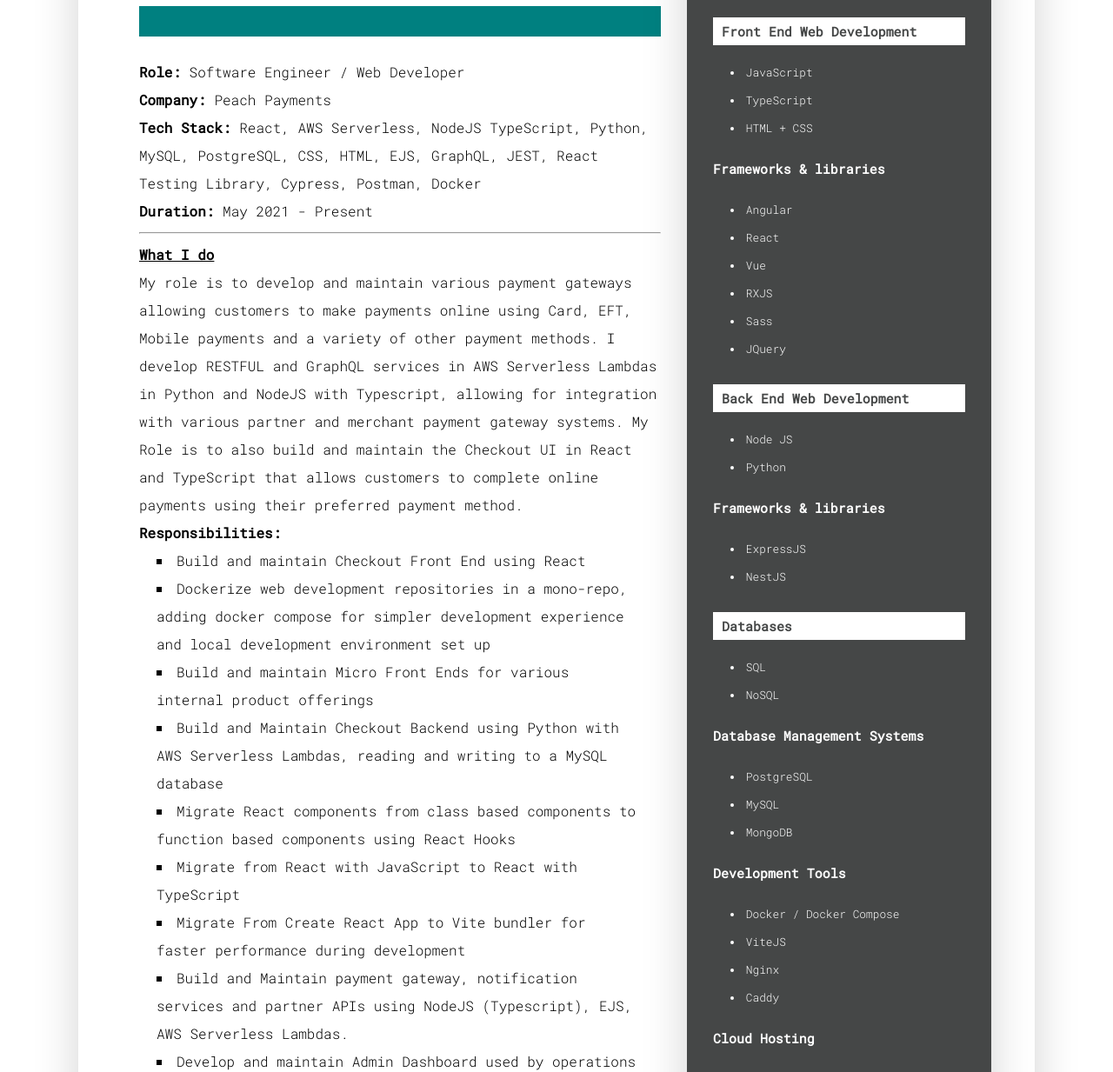
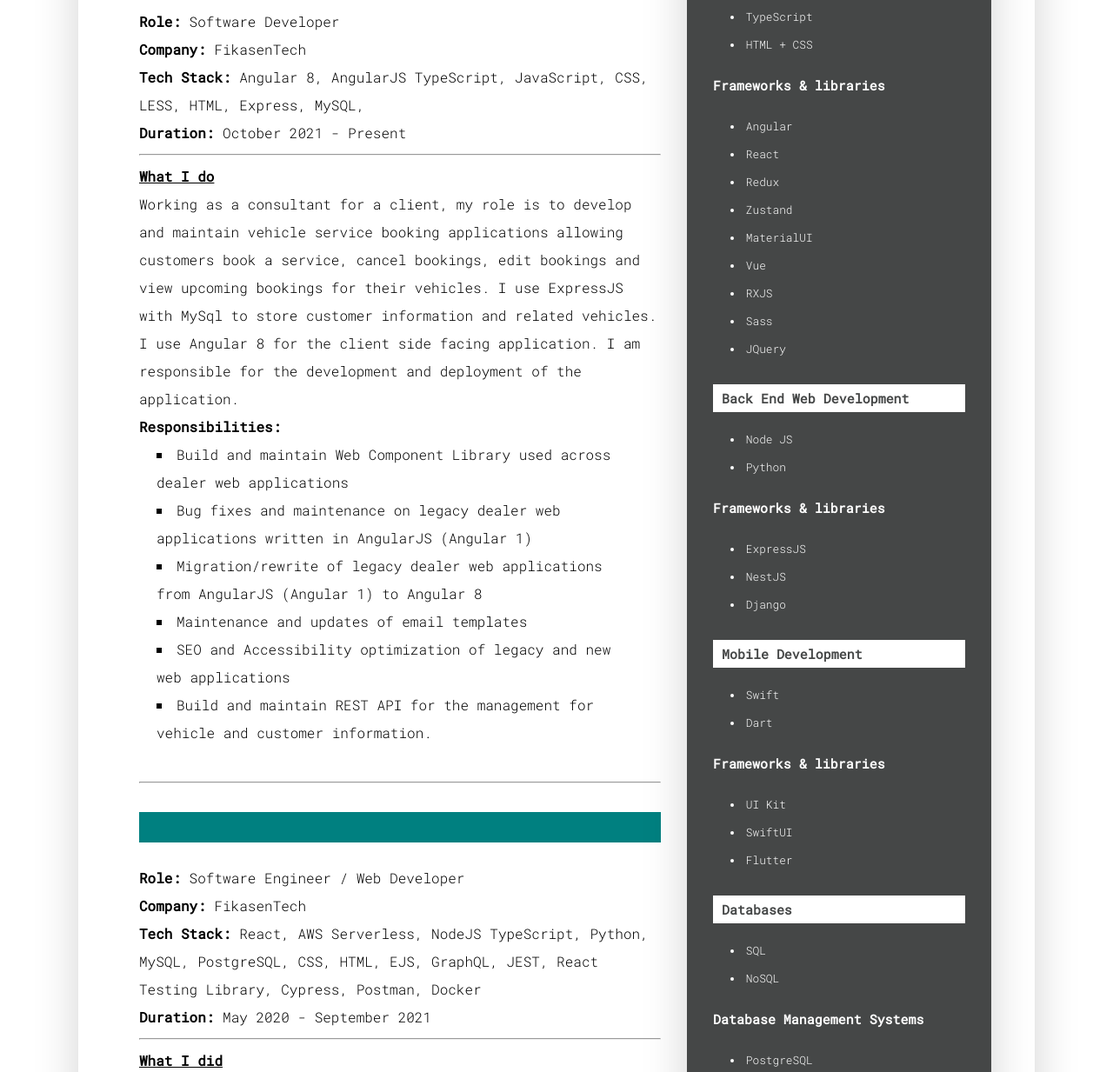
Before and after one commit to Mpilo-Pillz/mpillz-cv, a plain HTML site: page index.html in a window 1280 px wide. Shown: the part 690-1923 px from the top of the page at 87% size. Drawn offline with nearby package versions, Linux system fonts and the light colour scheme.

Commit message:
updating work experience

```diff
--- a/index.html
+++ b/index.html
@@ -608,28 +608,28 @@ CLASSES
                   >My BitBucket</a
                 >
               </h4>
-              <h4>
+              <!-- <h4>
                 <ion-icon name="logo-web-component"></ion-icon>
                 <a href="https://fikasentech.web.app/" class="link--decoration"
                   >My Website</a
                 >
-              </h4>
-              <h4>
+              </h4> -->
+              <!-- <h4>
                 <ion-icon name="logo-linkedin"></ion-icon>
                 <a
                   href="https://www.linkedin.com/in/mpilo-dlamini-38600b149/"
                   class="link--decoration"
                   >My LinkedIn</a
                 >
-              </h4>
-              <h4>
+              </h4> -->
+              <!-- <h4>
                 <ion-icon name="call-outline"></ion-icon>
                 <a
                   href="https://www.linkedin.com/in/mpilo-dlamini-38600b149/"
                   class="link--decoration"
                   >Send Message on LinkedIn</a
                 >
-              </h4>
+              </h4> -->
             </div>
 
             <div class="contact-details--font">
@@ -651,6 +651,9 @@ CLASSES
               <ul class="ul__list-style--inside ul__padding--sides">
                 <li>Angular</li>
                 <li>React</li>
+                <li>Redux</li>
+                <li>Zustand</li>
+                <li>MaterialUI</li>
                 <li>Vue</li>
                 <li>RXJS</li>
                 <li>Sass</li>
@@ -671,6 +674,24 @@ CLASSES
               <ul class="ul__list-style--inside ul__padding--sides">
                 <li>ExpressJS</li>
                 <li>NestJS</li>
+                <li>Django</li>
+              </ul>
+
+              <h3 class="stack cv-margin-bottom--sm cv-margin-top--md">
+                Mobile Development
+              </h3>
+              <ul class="ul__list-style--inside ul__padding--sides">
+                <li>Swift</li>
+                <li>Dart</li>
+              </ul>
+
+              <h3 class="cv-margin-bottom--sm cv-margin-top--sm">
+                Frameworks & libraries
+              </h3>
+              <ul class="ul__list-style--inside ul__padding--sides">
+                <li>UI Kit</li>
+                <li>SwiftUI</li>
+                <li>Flutter</li>
               </ul>
 
               <h3 class="stack cv-margin-bottom--sm cv-margin-top--md">
@@ -780,9 +801,9 @@ CLASSES
                   >Clinic Workflow</a
                 ></span
               >
-              <span class="portfolio-project"
+              <!-- <span class="portfolio-project"
                 ><a href="https://fikasentech.web.app/">FikasenTech</a></span
-              >
+              > -->
               <span class="portfolio-project"
                 ><a href="http://time-energy.co.za/">Time Energy</a></span
               >
@@ -818,32 +839,89 @@ CLASSES
               </button>
               <div id="workExperienceDisplay">
                 <ul class="cv-work-ul">
+                  <li><strong>Role:</strong> Software Developer</li>
+                  <li><strong>Company:</strong> FikasenTech</li>
+                  <li>
+                    <strong>Tech Stack:</strong> Angular 8, AngularJS
+                    TypeScript, JavaScript, CSS, LESS, HTML, Express, MySQL,
+                  </li>
+                  <li><strong>Duration:</strong> October 2021 - Present</li>
+                </ul>
+                <hr />
+                <div class="job-summary">
+                  <h4><u>What I do</u></h4>
+                  <p>
+                    Working as a consultant for a client, my role is to develop
+                    and maintain vehicle service booking applications allowing
+                    customers book a service, cancel bookings, edit bookings and
+                    view upcoming bookings for their vehicles. I use ExpressJS
+                    with MySql to store customer information and related
+                    vehicles. I use Angular 8 for the client side facing
+                    application. I am responsible for the development and
+                    deployment of the application.
+                  </p>
+                  <strong>Responsibilities:</strong>
+                  <ul class="ul__list-style--square ul__padding--sides">
+                    <li>
+                      Build and maintain Web Component Library used across
+                      dealer web applications
+                    </li>
+                    <li>
+                      Bug fixes and maintenance on legacy dealer web
+                      applications written in AngularJS (Angular 1)
+                    </li>
+                    <li>
+                      Migration/rewrite of legacy dealer web applications from
+                      AngularJS (Angular 1) to Angular 8
+                    </li>
+                    <li>Maintenance and updates of email templates</li>
+                    <li>
+                      SEO and Accessibility optimization of legacy and new web
+                      applications
+                    </li>
+                    <li>
+                      Build and maintain REST API for the management for vehicle
+                      and customer information.
+                    </li>
+                  </ul>
+                  <br />
+                </div>
+                <hr />
+                <button
+                  class="cv-margin-top--md cv-margin-bottom--md next"
+                  type="button"
+                  id="next"
+                  style="color: teal"
+                >
+                  Next
+                </button>
+                <ul class="cv-work-ul">
                   <li>
                     <strong>Role:</strong> Software Engineer / Web Developer
                   </li>
-                  <li><strong>Company:</strong> Peach Payments</li>
+                  <li><strong>Company:</strong> FikasenTech</li>
                   <li>
                     <strong>Tech Stack:</strong> React, AWS Serverless, NodeJS
                     TypeScript, Python, MySQL, PostgreSQL, CSS, HTML, EJS,
                     GraphQL, JEST, React Testing Library, Cypress, Postman,
                     Docker
                   </li>
-                  <li><strong>Duration:</strong> May 2021 - Present</li>
+                  <li><strong>Duration:</strong> May 2020 - September 2021</li>
                 </ul>
                 <hr />
                 <div class="job-summary">
-                  <h4><u>What I do</u></h4>
+                  <h4><u>What I did</u></h4>
                   <p>
-                    My role is to develop and maintain various payment gateways
-                    allowing customers to make payments online using Card, EFT,
-                    Mobile payments and a variety of other payment methods. I
-                    develop RESTFUL and GraphQL services in AWS Serverless
-                    Lambdas in Python and NodeJS with Typescript, allowing for
-                    integration with various partner and merchant payment
-                    gateway systems. My Role is to also build and maintain the
-                    Checkout UI in React and TypeScript that allows customers to
-                    complete online payments using their preferred payment
-                    method.
+                    Working as a consultant for a client, my role is to develop
+                    and maintain various payment gateways allowing customers to
+                    make payments online using Card, EFT, Mobile payments and a
+                    variety of other payment methods. I develop RESTFUL and
+                    GraphQL services in AWS Serverless Lambdas in Python and
+                    NodeJS with Typescript, allowing for integration with
+                    various partner and merchant payment gateway systems. My
+                    Role is to also build and maintain the Checkout UI in React
+                    and TypeScript that allows customers to complete online
+                    payments using their preferred payment method.
                   </p>
                   <strong>Responsibilities:</strong>
                   <ul class="ul__list-style--square ul__padding--sides">
@@ -924,14 +1002,17 @@ CLASSES
                 </button>
 
                 <ul class="cv-work-ul">
-                  <li><strong>Role:</strong> Front End Web Developer</li>
-                  <li><strong>Company:</strong> Osiris Trading</li>
+                  <li>
+                    <strong>Role:</strong> Front End Web Developer / iOS
+                    Developer
+                  </li>
+                  <li><strong>Company:</strong> Betway</li>
                   <li>
                     <strong>Tech Stack:</strong> Angular 2-11, Javascript,
                     TypeScript, CSS, HTML, Kentico CMS, C#, SpecFlow, Selenium,
-                    Appium, Jenkins
+                    Appium, Jenkins, iOS with Swift
                   </li>
-                  <li><strong>Duration:</strong> November 2018 - April 2021</li>
+                  <li><strong>Duration:</strong> November 2017 - April 2020</li>
                 </ul>
                 <hr />
                 <div class="job-summary">
@@ -950,6 +1031,18 @@ CLASSES
                     its business into more markets, the component library
                     enabled us to reuse custom components shared across the
                     markets
+                  </p>
+                  <p>
+                    My role was to build a native mobile application to allow
+                    for Betway affiliates to manage affiliate links and sites
+                    using iOS with Swift and UIKit. I programmatically built the
+                    UI using code and not storyboards, following MVVM pattern.
+                    The application had the functionality to make REST API
+                    requests to manage affiliate data, user authentication and
+                    registration. The aplication used core data to allow for
+                    offline functionality. I assisted the qa team build the test
+                    automation framework to test native mobile applications
+                    using Appium.
                   </p>
                   <strong>Responsibilities:</strong>
                   <ul class="ul__list-style--square ul__padding--sides">
@@ -987,8 +1080,12 @@ CLASSES
                       occasions given to VIP clients
                     </li>
                     <li>
+                      Build and maintain native iOS Mobile application for
+                      Betway affiliate management.
+                    </li>
+                    <li>
                       Assist QA team set up UI test automation framework using
-                      Selenium Cypress
+                      Selenium, Cypress and Appium.
                     </li>
                   </ul>
                   <br />
@@ -1040,7 +1137,7 @@ CLASSES
                       Jasmine, Protractor, Grunt, Selenium, Cucumber</strong
                     >
                   </li>
-                  <li><strong>Duration:</strong> March 2017 - November 2018</li>
+                  <li><strong>Duration:</strong> March 2016 - November 2017</li>
                 </ul>
                 <hr />
                 <div class="job-summary">
@@ -1126,7 +1223,7 @@ CLASSES
                     Protractor, Selenium, Python, Cucumber, QTP/UFT, VBScript,
                     Java, Jasmine, JavaScript
                   </li>
-                  <li><strong>Duration:</strong> May 2013 - March 2017</li>
+                  <li><strong>Duration:</strong> May 2013 - March 2016</li>
                 </ul>
                 <hr />
                 <div class="job-summary">
```
